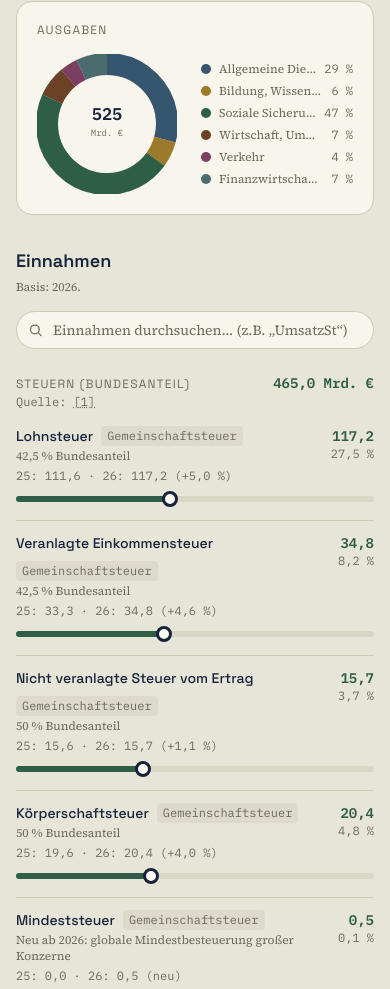
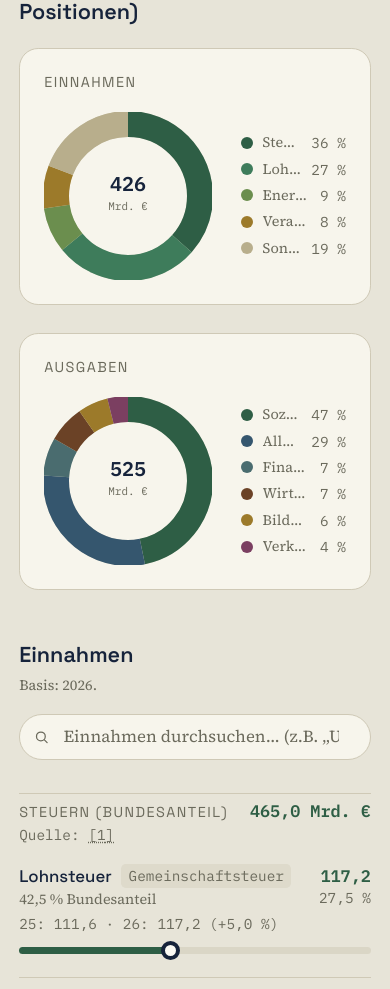
Before and after one commit to Geooorg/bundeshaushalt-rechner, a React (Vite) app: page / in a window 390 px wide. Shown: the part 999-1988 px from the top of the page. Built offline with nearby package versions, Linux system fonts and the light colour scheme.

Commit message:
UX: use foldable sections for budget groups

```diff
--- a/src/App.jsx
+++ b/src/App.jsx
@@ -14,7 +14,12 @@ const OFFICIAL_SALDO = { "2025": -65.355, "2026": -98.110 };
 const EXPENSE_SECTIONS = [
   { key: "dienste", label: "Allgemeine Dienste & Sicherheit", color: "#35566E" },
   { key: "bildung", label: "Bildung, Wissenschaft, Forschung", color: "#9C7A2A" },
-  { key: "soziales", label: "Soziale Sicherung, Familie, Arbeitsmarkt", color: "#2E5E45" },
+  {
+    key: "soziales",
+    label: "Soziale Sicherung, Familie, Arbeitsmarkt",
+    color: "#2E5E45",
+    description: "Größter Ausgabenblock — Rente, Gesundheit, Bürgergeld u. a.",
+  },
   { key: "wirtschaft", label: "Wirtschaft, Umwelt, Wohnen, Landwirtschaft", color: "#6B4226" },
   { key: "verkehr", label: "Verkehr", color: "#7B3F61" },
   { key: "finanz", label: "Finanzwirtschaft & Zinsen", color: "#4A6C6F" },
@@ -39,8 +44,22 @@ export default function App() {
 
   const [baseYear, setBaseYear] = useState("2026");
   const [values, setValues] = useState(datasets["2026"]);
+  const [openAusgaben, setOpenAusgaben] = useState(() =>
+    Object.fromEntries(EXPENSE_SECTIONS.map((s) => [s.key, false]))
+  );
+  const [openEinnahmen, setOpenEinnahmen] = useState({ sonstige: false, abzuege: false });
 
   const update = (id, v) => setValues((prev) => ({ ...prev, [id]: v }));
+  const toggleAusgabenSection = (key) => setOpenAusgaben((prev) => ({ ...prev, [key]: !prev[key] }));
+  const expandAusgabenSection = (key) =>
+    setOpenAusgaben((prev) => (prev[key] ? prev : { ...prev, [key]: true }));
+  const toggleEinnahmenSection = (key) => setOpenEinnahmen((prev) => ({ ...prev, [key]: !prev[key] }));
+  const expandEinnahmenSection = (key) =>
+    setOpenEinnahmen((prev) => (prev[key] ? prev : { ...prev, [key]: true }));
+  const expandForRevenueSegment = (segment) => {
+    const item = REVENUE_ITEMS.find((i) => i.id === segment.key);
+    if (item) expandEinnahmenSection(item.section);
+  };
   const loadYear = (y) => {
     setBaseYear(y);
     setValues(datasets[y]);
@@ -84,14 +103,23 @@ export default function App() {
     return segments;
   }, [values, sums.einnahmen]);
 
+  // Größte Ausgabenblöcke zuerst — sowohl in der Gruppenliste als auch im Kuchendiagramm.
+  const sortedExpenseSections = useMemo(() => {
+    const withTotals = EXPENSE_SECTIONS.map((s) => ({
+      ...s,
+      total: EXPENSE_ITEMS.filter((i) => i.section === s.key).reduce((sum, i) => sum + values[i.id], 0),
+    }));
+    return withTotals.sort((a, b) => b.total - a.total);
+  }, [values]);
+
   const expenseSegments = useMemo(
     () =>
-      EXPENSE_SECTIONS.map((s) => ({
+      sortedExpenseSections.map((s) => ({
         ...s,
-        value: EXPENSE_ITEMS.filter((i) => i.section === s.key).reduce((sum, i) => sum + values[i.id], 0),
+        value: s.total,
         anchorId: sectionAnchor(s.key),
       })),
-    [values]
+    [sortedExpenseSections]
   );
 
   return (
@@ -171,31 +199,63 @@ export default function App() {
         <div className="mb-8">
           <h2 className="font-display text-lg font-semibold mb-4">Zusammensetzung (gr&ouml;&szlig;te Positionen)</h2>
           <div className="grid grid-cols-1 md:grid-cols-2 gap-6">
-            <DonutChart title="Einnahmen" segments={revenueSegments} total={sums.einnahmen} />
-            <DonutChart title="Ausgaben" segments={expenseSegments} total={sums.ausgaben} />
+            <DonutChart
+              title="Einnahmen"
+              segments={revenueSegments}
+              total={sums.einnahmen}
+              onBeforeJump={expandForRevenueSegment}
+            />
+            <DonutChart
+              title="Ausgaben"
+              segments={expenseSegments}
+              total={sums.ausgaben}
+              onBeforeJump={(segment) => expandAusgabenSection(segment.key)}
+            />
           </div>
         </div>
 
         <div className="grid grid-cols-1 lg:grid-cols-2 gap-10 mt-4">
           <section>
-            <h2 className="font-display text-lg font-semibold mb-1">Einnahmen</h2>
-            <p className="font-body text-xs mb-4 text-muted">Basis: {baseYear}.</p>
-            <SearchField items={REVENUE_ITEMS} placeholder="Einnahmen durchsuchen… (z.B. „UmsatzSt“)" />
+            <div className="sticky top-0 z-10 bg-paper pt-2 pb-3 mb-1 border-b border-line">
+              <h2 className="font-display text-lg font-semibold mb-1">Einnahmen</h2>
+              <p className="font-body text-xs mb-4 text-muted">Basis: {baseYear}.</p>
+              <SearchField
+                items={REVENUE_ITEMS}
+                placeholder="Einnahmen durchsuchen… (z.B. „UmsatzSt“)"
+                onBeforeJump={(item) => expandEinnahmenSection(item.section)}
+              />
+            </div>
             <BudgetGroup items={REVENUE_ITEMS} section="steuern" values={values} onChange={update} color="#2E5E45" total={sums.einnahmen} title="Steuern (Bundesanteil)" />
-            <BudgetGroup items={REVENUE_ITEMS} section="abzuege" values={values} onChange={update} color="#9C7A2A" total={sums.einnahmen} title="Abzüge vor dem Bundeshaushalt" description="Wird von den Steuereinnahmen abgezogen." negative />
-            <BudgetGroup items={REVENUE_ITEMS} section="sonstige" values={values} onChange={update} color="#2E5E45" total={sums.einnahmen} title="Sonstige Einnahmen" />
+            <BudgetGroup items={REVENUE_ITEMS} section="sonstige" values={values} onChange={update} color="#2E5E45" total={sums.einnahmen} title="Sonstige Einnahmen" collapsible open={openEinnahmen.sonstige} onToggle={() => toggleEinnahmenSection("sonstige")} />
+            <BudgetGroup items={REVENUE_ITEMS} section="abzuege" values={values} onChange={update} color="#9C7A2A" total={sums.einnahmen} title="Abzüge vor dem Bundeshaushalt" description="Wird von den Steuereinnahmen abgezogen." negative collapsible open={openEinnahmen.abzuege} onToggle={() => toggleEinnahmenSection("abzuege")} />
           </section>
 
           <section>
-            <h2 className="font-display text-lg font-semibold mb-1">Ausgaben</h2>
-            <p className="font-body text-xs mb-4 text-muted">Nach Aufgabenbereich (Funktionenplan). Basis: {baseYear}.</p>
-            <SearchField items={EXPENSE_ITEMS} placeholder="Ausgaben durchsuchen… (z.B. „Verteidigung“)" />
-            <BudgetGroup items={EXPENSE_ITEMS} section="dienste" values={values} onChange={update} color="#35566E" total={sums.ausgaben} title="Allgemeine Dienste & Sicherheit" />
-            <BudgetGroup items={EXPENSE_ITEMS} section="bildung" values={values} onChange={update} color="#35566E" total={sums.ausgaben} title="Bildung, Wissenschaft, Forschung" />
-            <BudgetGroup items={EXPENSE_ITEMS} section="soziales" values={values} onChange={update} color="#35566E" total={sums.ausgaben} title="Soziale Sicherung, Familie, Arbeitsmarkt" description="Größter Ausgabenblock — Rente, Gesundheit, Bürgergeld u. a." />
-            <BudgetGroup items={EXPENSE_ITEMS} section="wirtschaft" values={values} onChange={update} color="#35566E" total={sums.ausgaben} title="Wirtschaft, Umwelt, Wohnen, Landwirtschaft" />
-            <BudgetGroup items={EXPENSE_ITEMS} section="verkehr" values={values} onChange={update} color="#35566E" total={sums.ausgaben} title="Verkehr" />
-            <BudgetGroup items={EXPENSE_ITEMS} section="finanz" values={values} onChange={update} color="#35566E" total={sums.ausgaben} title="Finanzwirtschaft & Zinsen" />
+            <div className="sticky top-0 z-10 bg-paper pt-2 pb-3 mb-1 border-b border-line">
+              <h2 className="font-display text-lg font-semibold mb-1">Ausgaben</h2>
+              <p className="font-body text-xs mb-4 text-muted">Nach Aufgabenbereich (Funktionenplan). Basis: {baseYear}.</p>
+              <SearchField
+                items={EXPENSE_ITEMS}
+                placeholder="Ausgaben durchsuchen… (z.B. „Verteidigung“)"
+                onBeforeJump={(item) => expandAusgabenSection(item.section)}
+              />
+            </div>
+            {sortedExpenseSections.map((s) => (
+              <BudgetGroup
+                key={s.key}
+                items={EXPENSE_ITEMS}
+                section={s.key}
+                values={values}
+                onChange={update}
+                color="#35566E"
+                total={sums.ausgaben}
+                title={s.label}
+                description={s.description}
+                collapsible
+                open={openAusgaben[s.key]}
+                onToggle={() => toggleAusgabenSection(s.key)}
+              />
+            ))}
           </section>
         </div>
 
--- a/src/components/BudgetGroup.jsx
+++ b/src/components/BudgetGroup.jsx
@@ -2,7 +2,20 @@ import Row from "./Row.jsx";
 import SectionHeader from "./SectionHeader.jsx";
 import { SOURCE_LIST } from "../data/sources.js";
 
-export default function BudgetGroup({ items, section, values, onChange, color, total, description, title, negative }) {
+export default function BudgetGroup({
+  items,
+  section,
+  values,
+  onChange,
+  color,
+  total,
+  description,
+  title,
+  negative,
+  collapsible = false,
+  open,
+  onToggle,
+}) {
   const groupItems = items.filter((i) => i.section === section);
   const groupTotal = groupItems.reduce((s, i) => s + values[i.id], 0);
   const sourceKeys = [...new Set(groupItems.map((i) => i.sourceKey))];
@@ -10,10 +23,23 @@ export default function BudgetGroup({ items, section, values, onChange, color, t
     .map((key) => SOURCE_LIST.find((s) => s.key === key))
     .filter(Boolean);
 
+  const isOpen = collapsible ? open : true;
+
   return (
-    <>
-      <SectionHeader title={title} total={groupTotal} color={color} description={description} sources={sources} section={section} />
-      {groupItems.map((item) => (
+    <div className="mb-7">
+      <SectionHeader
+        title={title}
+        total={groupTotal}
+        color={color}
+        description={description}
+        sources={sources}
+        section={section}
+        collapsible={collapsible}
+        open={isOpen}
+        onToggle={onToggle}
+      />
+      {isOpen &&
+        groupItems.map((item) => (
           <Row
             key={item.id}
             item={item}
@@ -24,6 +50,6 @@ export default function BudgetGroup({ items, section, values, onChange, color, t
             negative={negative}
           />
         ))}
-    </>
+    </div>
   );
 }
--- a/src/components/DonutChart.jsx
+++ b/src/components/DonutChart.jsx
@@ -1,10 +1,23 @@
+import { useState } from "react";
 import { fmt } from "../utils.js";
 
-const R = 60;
-const STROKE = 22;
+const R = 72;
+const STROKE = 26;
 const CIRC = 2 * Math.PI * R;
 
-export default function DonutChart({ title, segments, total }) {
+function lighten(hex, amount) {
+  const num = parseInt(hex.replace("#", ""), 16);
+  const clamp = (v) => Math.min(255, Math.max(0, v));
+  const r = clamp((num >> 16) + amount);
+  const g = clamp(((num >> 8) & 0xff) + amount);
+  const b = clamp((num & 0xff) + amount);
+  return `#${(0x1000000 + r * 0x10000 + g * 0x100 + b).toString(16).slice(1)}`;
+}
+
+export default function DonutChart({ title, segments, total, onBeforeJump }) {
+  const [hovered, setHovered] = useState(null);
+  const [active, setActive] = useState(null);
+
   let cumulative = 0;
   const arcs = segments.map((s) => {
     const pct = total > 0 ? s.value / total : 0;
@@ -14,8 +27,9 @@ export default function DonutChart({ title, segments, total }) {
     return arc;
   });
 
-  const jump = (anchorId) => {
-    const el = document.getElementById(anchorId);
+  const jump = (segment) => {
+    if (onBeforeJump) onBeforeJump(segment);
+    const el = document.getElementById(segment.anchorId);
     if (el) el.scrollIntoView({ behavior: "smooth", block: "center" });
   };
 
@@ -23,48 +37,79 @@ export default function DonutChart({ title, segments, total }) {
     <div className="rounded-2xl p-5 bg-card border border-line">
       <h3 className="font-display text-xs uppercase tracking-widest text-muted mb-4">{title}</h3>
       <div className="flex items-center gap-6">
-        <svg viewBox="0 0 140 140" width="140" height="140" className="shrink-0">
-          <circle cx="70" cy="70" r={R} fill="none" stroke="#DAD6C6" strokeWidth={STROKE} />
-          <g transform="rotate(-90 70 70)">
-            {arcs.map((a) => (
+        <svg viewBox="0 0 168 168" width="168" height="168" className="shrink-0">
+          <circle cx="84" cy="84" r={R} fill="none" stroke="#DAD6C6" strokeWidth={STROKE} />
+          <g transform="rotate(-90 84 84)">
+            {arcs.map((a) => {
+              const isActive = active === a.key;
+              const isHovered = hovered === a.key;
+              const stroke = isActive ? lighten(a.color, 70) : isHovered ? lighten(a.color, 40) : a.color;
+              const strokeWidth = isHovered || isActive ? STROKE + 6 : STROKE;
+              return (
                 <circle
                   key={a.key}
-                cx="70"
-                cy="70"
+                  cx="84"
+                  cy="84"
                   r={R}
                   fill="none"
-                stroke={a.color}
-                strokeWidth={STROKE}
+                  stroke={stroke}
+                  strokeWidth={strokeWidth}
                   strokeDasharray={`${a.dash} ${CIRC - a.dash}`}
                   strokeDashoffset={-a.offset}
-                onClick={() => a.anchorId && jump(a.anchorId)}
+                  onMouseEnter={() => setHovered(a.key)}
+                  onMouseLeave={() => setHovered(null)}
+                  onMouseDown={() => setActive(a.key)}
+                  onMouseUp={() => setActive(null)}
+                  onClick={() => a.anchorId && jump(a)}
                   className={a.anchorId ? "cursor-pointer" : ""}
+                  style={{ transition: "stroke-width 120ms ease, stroke 120ms ease" }}
                 >
                   <title>{`${a.label}: ${fmt(a.value)} Mrd. € (${fmt(a.pct * 100, 1)} %)`}</title>
                 </circle>
-            ))}
+              );
+            })}
           </g>
-          <text x="70" y="66" textAnchor="middle" className="font-mono font-semibold" style={{ fontSize: "17px", fill: "#16233B" }}>
+          <text x="84" y="79" textAnchor="middle" className="font-mono font-semibold" style={{ fontSize: "20px", fill: "#16233B" }}>
             {fmt(total, 0)}
           </text>
-          <text x="70" y="82" textAnchor="middle" className="font-mono" style={{ fontSize: "9px", fill: "#6B6A5C" }}>
+          <text x="84" y="98" textAnchor="middle" className="font-mono" style={{ fontSize: "11px", fill: "#6B6A5C" }}>
             Mrd. €
           </text>
         </svg>
         <ul className="space-y-1.5 flex-1 min-w-0">
-          {arcs.map((a) => (
+          {arcs.map((a) => {
+            const isHighlighted = hovered === a.key || active === a.key;
+            return (
               <li key={a.key}>
                 <button
                   type="button"
-                onClick={() => a.anchorId && jump(a.anchorId)}
+                  onClick={() => a.anchorId && jump(a)}
+                  onMouseEnter={() => setHovered(a.key)}
+                  onMouseLeave={() => setHovered(null)}
+                  onMouseDown={() => setActive(a.key)}
+                  onMouseUp={() => setActive(null)}
                   className="flex items-center gap-2 w-full text-left group"
                 >
-                <span className="w-2.5 h-2.5 rounded-full shrink-0" style={{ backgroundColor: a.color }} />
-                <span className="font-body text-xs text-muted flex-1 truncate group-hover:text-ink">{a.label}</span>
+                  <span
+                    className="w-2.5 h-2.5 rounded-full shrink-0"
+                    style={{
+                      backgroundColor: isHighlighted ? lighten(a.color, 40) : a.color,
+                      transition: "background-color 120ms ease",
+                    }}
+                  />
+                  <span
+                    className={
+                      "font-body text-xs flex-1 truncate transition-colors " +
+                      (isHighlighted ? "text-ink" : "text-muted group-hover:text-ink")
+                    }
+                  >
+                    {a.label}
+                  </span>
                   <span className="font-mono text-xs text-muted shrink-0">{fmt(a.pct * 100, 0)} %</span>
                 </button>
               </li>
-          ))}
+            );
+          })}
         </ul>
       </div>
     </div>
--- a/src/components/SearchField.jsx
+++ b/src/components/SearchField.jsx
@@ -1,7 +1,7 @@
 import { useState } from "react";
 import { rowAnchor } from "../utils.js";
 
-export default function SearchField({ items, placeholder }) {
+export default function SearchField({ items, placeholder, onBeforeJump }) {
   const [query, setQuery] = useState("");
   const [notFound, setNotFound] = useState(false);
 
@@ -14,6 +14,9 @@ export default function SearchField({ items, placeholder }) {
       return;
     }
     setNotFound(false);
+    if (onBeforeJump) onBeforeJump(match);
+    // defer until a group opened by onBeforeJump has re-rendered
+    requestAnimationFrame(() => {
       const el = document.getElementById(rowAnchor(match.id));
       if (!el) return;
       el.scrollIntoView({ behavior: "smooth", block: "center" });
@@ -21,6 +24,7 @@ export default function SearchField({ items, placeholder }) {
       // force reflow so the animation restarts on repeated jumps to the same row
       void el.offsetWidth;
       el.classList.add("row-highlight");
+    });
   };
 
   return (
--- a/src/components/SectionHeader.jsx
+++ b/src/components/SectionHeader.jsx
@@ -1,11 +1,59 @@
 import { fmt, sectionAnchor } from "../utils.js";
 import { sourceAnchor } from "../data/sources.js";
 
-export default function SectionHeader({ title, total, color = "#16233B", description, sources, section }) {
+export default function SectionHeader({
+  title,
+  total,
+  color = "#16233B",
+  description,
+  sources,
+  section,
+  collapsible = false,
+  open = true,
+  onToggle,
+}) {
+  const header = (
+    <div className="flex items-baseline justify-between gap-3">
+      <h3
+        className={
+          "font-display uppercase tracking-widest flex items-center gap-1.5 " +
+          (collapsible ? "text-sm font-bold text-ink" : "text-xs text-muted")
+        }
+      >
+        {collapsible && (
+          <svg
+            width="10"
+            height="10"
+            viewBox="0 0 10 10"
+            className="shrink-0"
+            style={{ transform: open ? "rotate(90deg)" : "rotate(0deg)", transition: "transform 120ms ease" }}
+            aria-hidden="true"
+          >
+            <path d="M2 1 L8 5 L2 9" fill="none" stroke="currentColor" strokeWidth="1.5" strokeLinecap="round" strokeLinejoin="round" />
+          </svg>
+        )}
+        {title}
+      </h3>
+      <div className="font-mono text-sm font-semibold shrink-0" style={{ color }}>
+        {fmt(total)} Mrd. €
+      </div>
+    </div>
+  );
+
   return (
-    <div id={section ? sectionAnchor(section) : undefined} className="flex items-baseline justify-between mb-1 mt-6 first:mt-0 scroll-mt-4">
-      <div>
-        <h3 className="font-display text-xs uppercase tracking-widest text-muted">{title}</h3>
+    <div id={section ? sectionAnchor(section) : undefined} className="mb-1 scroll-mt-4">
+      {collapsible ? (
+        <button
+          type="button"
+          onClick={onToggle}
+          aria-expanded={open}
+          className="w-full text-left cursor-pointer hover:opacity-70 transition-opacity"
+        >
+          {header}
+        </button>
+      ) : (
+        header
+      )}
       {description && <p className="font-body text-xs mt-0.5 max-w-xs text-muted">{description}</p>}
       {sources?.length > 0 && (
         <p className="font-mono text-xs mt-0.5 text-muted">
@@ -21,9 +69,5 @@ export default function SectionHeader({ title, total, color = "#16233B", descrip
         </p>
       )}
     </div>
-      <div className="font-mono text-sm font-semibold" style={{ color }}>
-        {fmt(total)} Mrd. €
-      </div>
-    </div>
   );
 }
--- a/src/index.css
+++ b/src/index.css
@@ -2,34 +2,38 @@
 @tailwind components;
 @tailwind utilities;
 
+html {
+  font-size: 120%;
+}
+
 .range-input {
   -webkit-appearance: none;
   appearance: none;
-  height: 6px;
+  height: 7px;
   border-radius: 999px;
   outline: none;
   cursor: pointer;
 }
 .range-input::-webkit-slider-thumb {
   -webkit-appearance: none;
-  width: 16px;
-  height: 16px;
+  width: 19px;
+  height: 19px;
   border-radius: 50%;
   background: #fbfaf4;
-  border: 3px solid #16233b;
+  border: 4px solid #16233b;
   cursor: pointer;
 }
 .range-input::-moz-range-thumb {
-  width: 16px;
-  height: 16px;
+  width: 19px;
+  height: 19px;
   border-radius: 50%;
   background: #fbfaf4;
-  border: 3px solid #16233b;
+  border: 4px solid #16233b;
   cursor: pointer;
 }
 .range-input::-moz-range-track {
   background: transparent;
-  height: 6px;
+  height: 7px;
 }
 .range-input:focus-visible {
   outline: 2px solid #9c7a2a;
@@ -37,8 +41,8 @@
 }
 
 .seal {
-  width: 152px;
-  height: 152px;
+  width: 182px;
+  height: 182px;
   border-radius: 50%;
   border: 2px dashed var(--sealcolor, #9b2f22);
   position: relative;
@@ -51,7 +55,7 @@
 .seal::before {
   content: "";
   position: absolute;
-  inset: 9px;
+  inset: 11px;
   border: 1px solid var(--sealcolor, #9b2f22);
   border-radius: 50%;
   opacity: 0.55;
```
Lines whose indentation alone changed are shown as unchanged.
